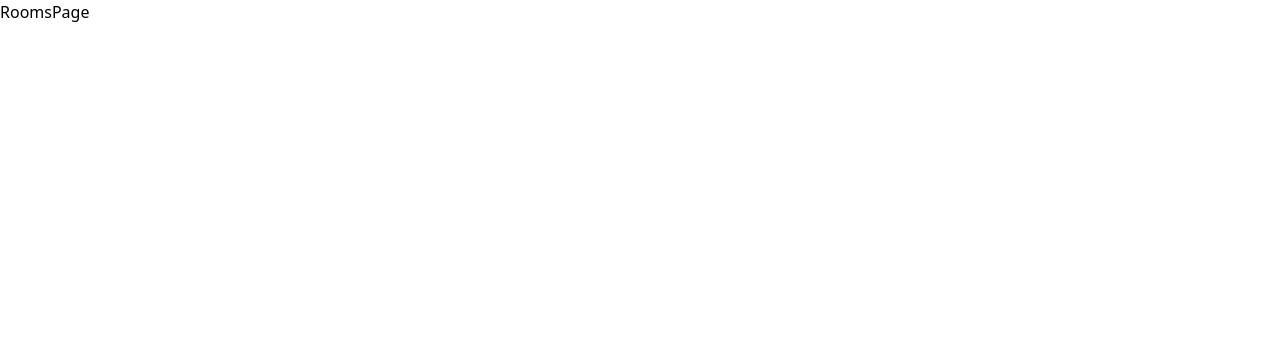
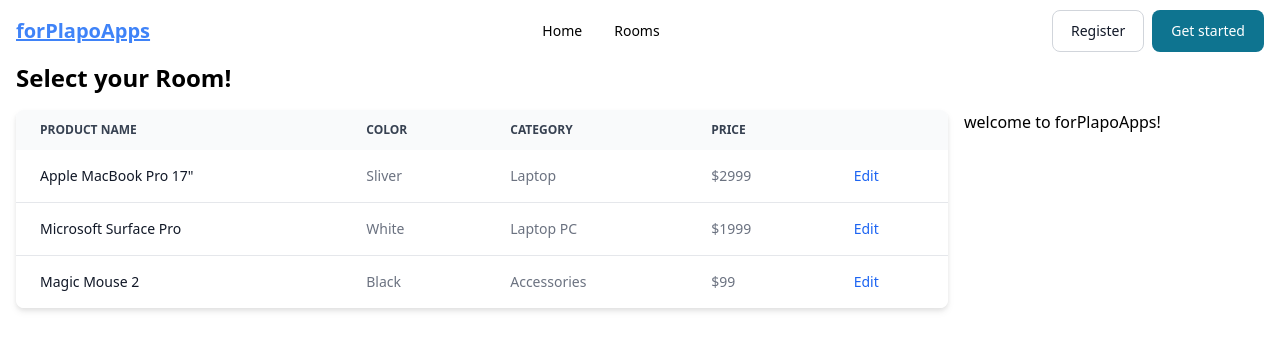
Before and after one commit to forPlapoApps/old-client-next, a Next.js app: page /rooms in a window 1280 px wide. Shown: the top 350 px of the page. Built offline with nearby package versions, Linux system fonts and the light colour scheme.

Commit message:
feat: make RoomsTable #2

```diff
--- a/src/core/layouts/Layout.tsx
+++ b/src/core/layouts/Layout.tsx
@@ -7,13 +7,17 @@
   return (
     <>
       <Head>
-        <title>{title ? `${title} | forplapoapps.com` : "forplapoapps.com"}</title>
+        <title>
+          {title ? `${title} | forplapoapps.com` : "forplapoapps.com"}
+        </title>
         <link rel="icon" href="/favicon.ico" />
       </Head>
 
-      <main>
+      <main className="container mx-auto">
         <Navbar />
-        <div style={{ minHeight: "800px" }}>{children}</div>
+        <div style={{ minHeight: "800px" }} className="px-4 flex flex-col gap-4">
+          {children}
+        </div>
       </main>
     </>
   );
--- a/src/pages/index.tsx
+++ b/src/pages/index.tsx
@@ -4,7 +4,9 @@
 const Home = () => {
   return (
     <Layout title="Welcome to forPlapoApps!">
-      <Button>hogehoge</Button>
+      <div>
+        <Button>hogehoge</Button>
+      </div>
     </Layout>
   )
 };
--- a/src/pages/rooms.tsx
+++ b/src/pages/rooms.tsx
@@ -1,11 +1,21 @@
+import Layout from "@/core/layouts/Layout";
+import RoomsTable from "@/rooms/components/RoomsTable";
 import { NextPage } from "next";
 
 const RoomsPage: NextPage = () => {
   return (
-    <div>
-      <p>RoomsPage</p>
-    </div>
-  )
-}
+    <Layout>
+      <h2 className="text-2xl font-bold">Select your Room!</h2>
+      <div className="grid grid-cols-4 gap-4">
+        <div className="col-span-3">
+          <RoomsTable />
+        </div>
+        <div className="col-span-1">
+          welcome to forPlapoApps!
+        </div>
+      </div>
+    </Layout>
+  );
+};
 
-export default RoomsPage
+export default RoomsPage;
--- /dev/null
+++ b/src/rooms/components/RoomsTable.tsx
@@ -0,0 +1,69 @@
+import { Table } from "flowbite-react";
+
+const RoomsTable = () => {
+  return (
+    <Table>
+      <Table.Head>
+        <Table.HeadCell>Product name</Table.HeadCell>
+        <Table.HeadCell>Color</Table.HeadCell>
+        <Table.HeadCell>Category</Table.HeadCell>
+        <Table.HeadCell>Price</Table.HeadCell>
+        <Table.HeadCell>
+          <span className="sr-only">Edit</span>
+        </Table.HeadCell>
+      </Table.Head>
+      <Table.Body className="divide-y">
+        <Table.Row className="bg-white dark:border-gray-700 dark:bg-gray-800">
+          <Table.Cell className="whitespace-nowrap font-medium text-gray-900 dark:text-white">
+            Apple MacBook Pro 17"
+          </Table.Cell>
+          <Table.Cell>Sliver</Table.Cell>
+          <Table.Cell>Laptop</Table.Cell>
+          <Table.Cell>$2999</Table.Cell>
+          <Table.Cell>
+            <a
+              href="/tables"
+              className="font-medium text-blue-600 hover:underline dark:text-blue-500"
+            >
+              Edit
+            </a>
+          </Table.Cell>
+        </Table.Row>
+        <Table.Row className="bg-white dark:border-gray-700 dark:bg-gray-800">
+          <Table.Cell className="whitespace-nowrap font-medium text-gray-900 dark:text-white">
+            Microsoft Surface Pro
+          </Table.Cell>
+          <Table.Cell>White</Table.Cell>
+          <Table.Cell>Laptop PC</Table.Cell>
+          <Table.Cell>$1999</Table.Cell>
+          <Table.Cell>
+            <a
+              href="/tables"
+              className="font-medium text-blue-600 hover:underline dark:text-blue-500"
+            >
+              Edit
+            </a>
+          </Table.Cell>
+        </Table.Row>
+        <Table.Row className="bg-white dark:border-gray-700 dark:bg-gray-800">
+          <Table.Cell className="whitespace-nowrap font-medium text-gray-900 dark:text-white">
+            Magic Mouse 2
+          </Table.Cell>
+          <Table.Cell>Black</Table.Cell>
+          <Table.Cell>Accessories</Table.Cell>
+          <Table.Cell>$99</Table.Cell>
+          <Table.Cell>
+            <a
+              href="/tables"
+              className="font-medium text-blue-600 hover:underline dark:text-blue-500"
+            >
+              Edit
+            </a>
+          </Table.Cell>
+        </Table.Row>
+      </Table.Body>
+    </Table>
+  );
+};
+
+export default RoomsTable;
```
